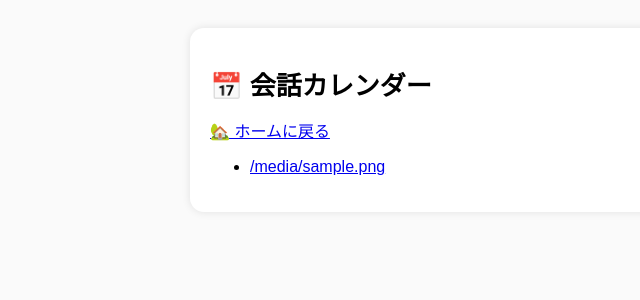
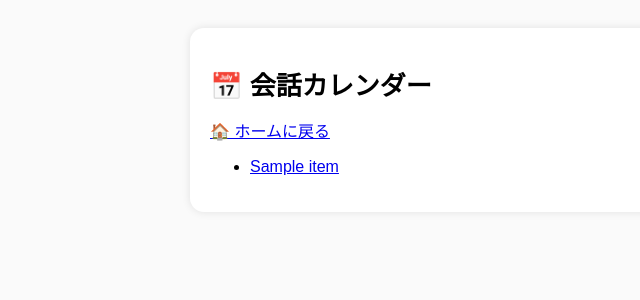
Before and after one commit to murahimurahi/ai_grandchild_bot, a Flask app: template templates/logs.html in a window 1280 px wide. Shown: the top 300 px of the page, without its empty margins (150-790 px from the left). Run offline with Flask 3, Linux system fonts and the light colour scheme; the template is opened without the code that fills it: most values are stand-ins (such as "Sample title", 1, 10 or a date in 2020).

Commit message:
Update logs.html

```diff
--- a/templates/logs.html
+++ b/templates/logs.html
@@ -9,19 +9,22 @@
 
 <body>
     <div class="container">
+
         <h1>📅 会話カレンダー</h1>
+        <p><a href="/">🏠 ホームに戻る</a></p>
 
-    <p><a href="/">🏡 ホームに戻る</a></p>
-
-    {% if not files %}
-        <p>まだ会話ログはありません。</p>
-    {% else %}
+        {% if items %}
             <ul>
-        {% for f in files %}
-            <li><a href="/logs/{{f}}">{{f}}</a></li>
+                {% for item in items %}
+                    <li>
+                        <a href="/logs/{{ item }}">{{ item }}</a>
+                    </li>
                 {% endfor %}
             </ul>
+        {% else %}
+            <p>まだ会話ログはありません。</p>
         {% endif %}
+
     </div>
 </body>
 </html>
```
Lines whose indentation alone changed are shown as unchanged.
